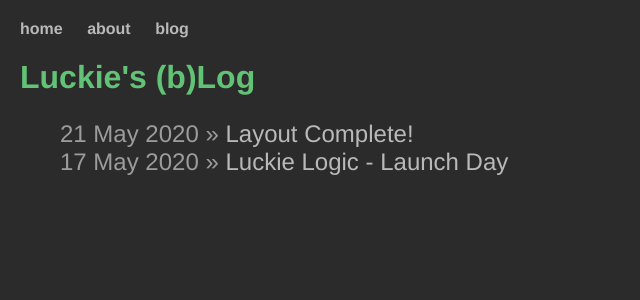
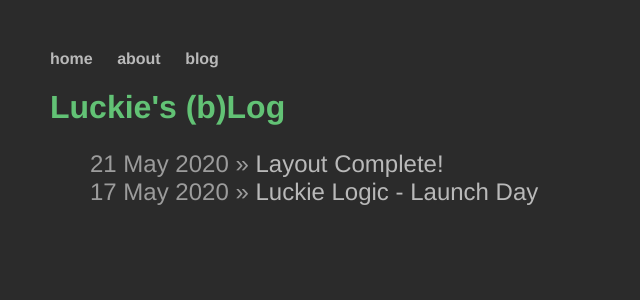
Before and after one commit to luckielogic/luckielogic.github.io, a Jekyll site: the page built from blog/index.html, in a window 1280 px wide. Shown: the top 300 px of the page, without its empty margins (0-640 px from the left). Built offline with Jekyll 4.4.1, drawn with Linux system fonts in a browser that asks for light colours.

Commit message:
Update main.css

```diff
--- a/css/main.css
+++ b/css/main.css
@@ -1,6 +1,6 @@
 body {
-    margin: 20px;
-    width: 95%;
+    margin: 50px;
+    width: 80%;
     background: #2b2b2b;
 }
 nav, footer {
@@ -63,6 +63,11 @@ p.about, .postContainer {
     text-align: justify;
 }
 @media only screen and (max-device-width: 480px) {
+    body {
+        margin: 20px;
+        width: 95%;
+        background: #2b2b2b;
+    }
     #wrapper {
         text-align: center;
         width: 100%;
```
